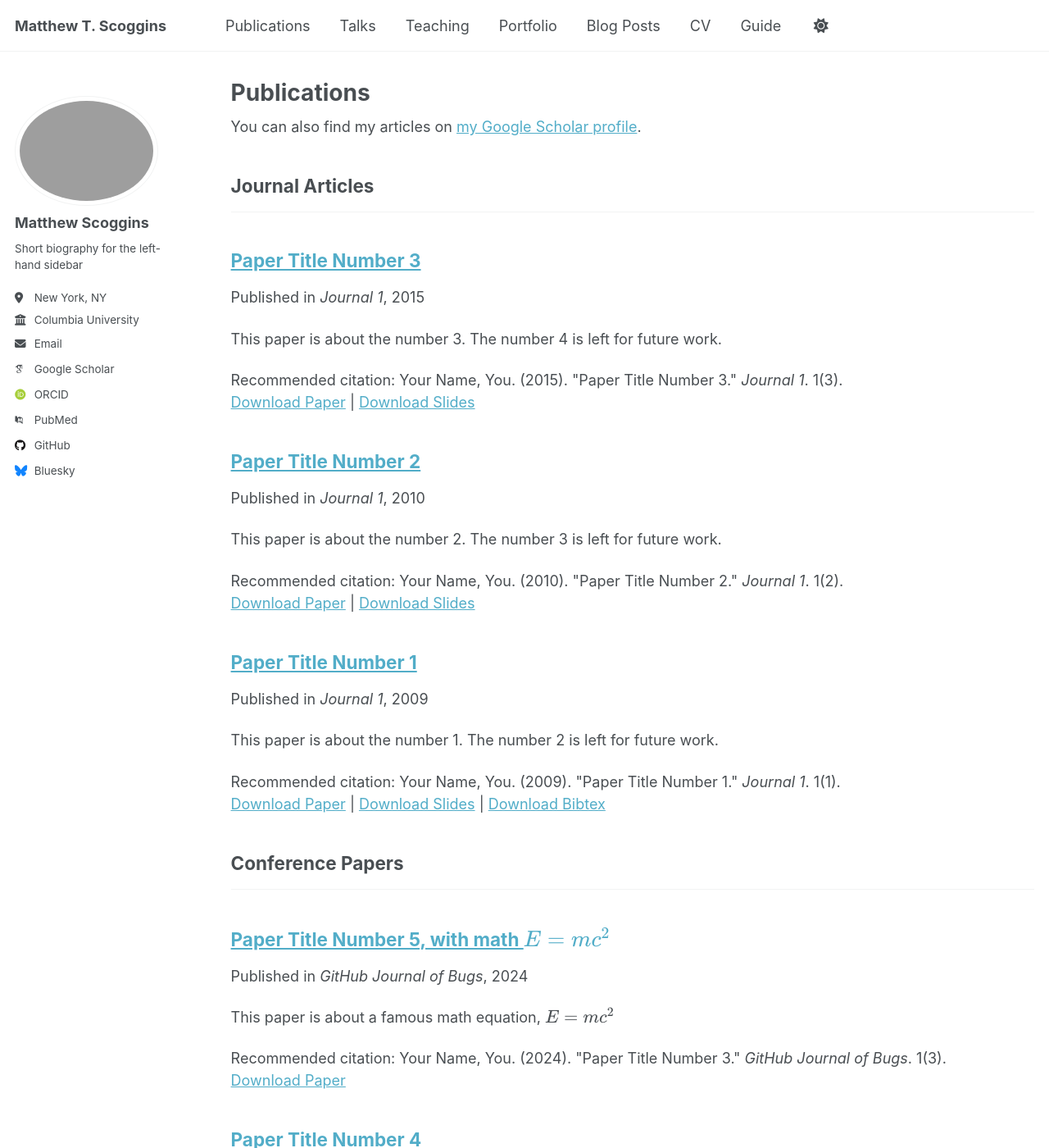
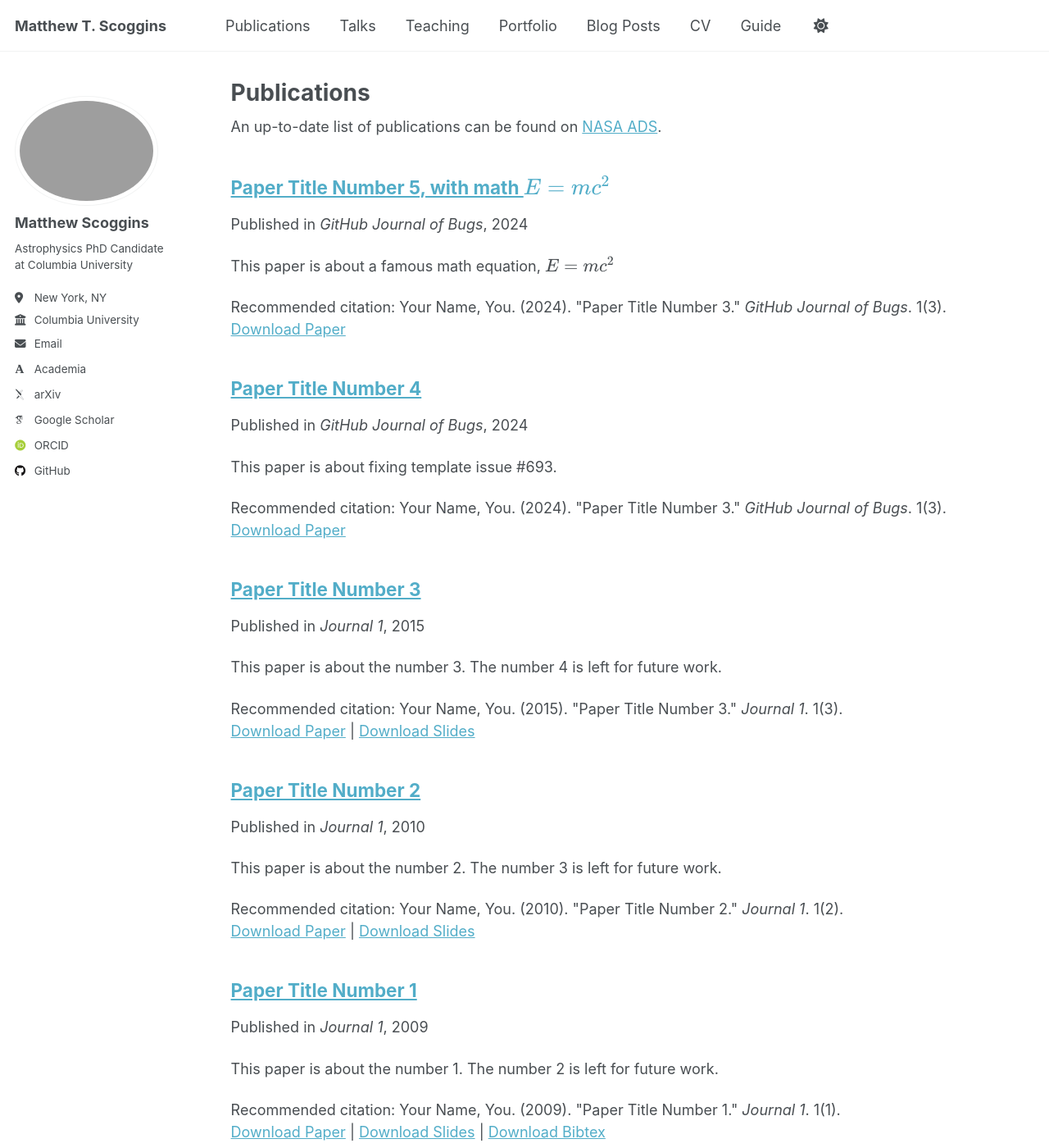
Before and after one commit to mscoggs/mscoggs.github.io, a Jekyll site: the page built from _pages/publications.html, in a window 1280 px wide and 1400 px high. Shown: the whole window at 82% size. Built offline with Jekyll 4.4.1, drawn with Linux system fonts in a browser that asks for light colours; some web fonts are replaced; a script that is not in the unit is left out; some of the changed text lies outside the part shown.

Commit message:
More changes

```diff
--- a/_config.yml
+++ b/_config.yml
@@ -26,21 +26,22 @@ author:
   avatar           : "scoggins.png"
   name             : "Matthew Scoggins"
   pronouns         : # example: "she/her"
-  bio              : "Short biography for the left-hand sidebar"
+  bio              : "Astrophysics PhD Candidate at Columbia University"
   location         : "New York, NY"
   employer         : "Columbia University"
   uri              : # URL
   email            : "mts2188@columbia.edu"
 
   # Academic websites
-  academia         : # URL
-  arxiv            : # URL - Update with the correct link to your profile
-  googlescholar    : "https://scholar.google.com/citations?user=PS_CX0AAAAAJ"
+  academia         : "https://mscoggs.github.io"
+  nasaads          : "https://ui.adsabs.harvard.edu/search/p_=0&q=-docs(4b3a4d11f76d01aa1327cd7843deb708)%20author%3A%22Scoggins%2C%20Matthew%20T.%22&sort=date%20desc%2C%20bibcode%20desc"
+  arxiv            : "https://arxiv.org/search/?searchtype=author&query=Scoggins%2C+M+T"
+  googlescholar    : "https://scholar.google.com/citations?user=sFb7jXoAAAAJ&hl=en"
   inspire-hep      : # URL
   impactstory      : # URL
   orcid            : "https://orcid.org/0000-0002-0748-9115"
   semantic         : # URL
-  pubmed           : "https://www.ncbi.nlm.nih.gov/pubmed/?term=john+snow"
+  pubmed           : #"https://www.ncbi.nlm.nih.gov/pubmed/?term=john+snow"
   researchgate     : # URL
   scopus           : # URL
 
@@ -54,7 +55,7 @@ author:
 
   # Social media
   artstation       : # Username
-  bluesky          : "bsky.app" # Replace this with you Bluesky username
+  bluesky          : #"bsky.app" # Replace this with you Bluesky username
   facebook         : # Username
   flickr           : # Username
   foursquare       : # Username
@@ -81,12 +82,12 @@ author:
 
 # Publication Category - The following the list of publication categories and their headings
 publication_category:
-  books:
-    title: 'Books'
-  manuscripts:
-    title: 'Journal Articles'
-  conferences:
-    title: 'Conference Papers'
+  # books:
+  #   title: 'Books'
+  # manuscripts:
+  #   title: 'Journal Articles'
+  # conferences:
+  #   title: 'Conference Papers'
 
 # Site Settings
 teaser                   :  # filename of teaser fallback teaser image placed in /images/ for social media previews
--- a/_pages/publications.html
+++ b/_pages/publications.html
@@ -5,8 +5,8 @@ permalink: /publications/
 author_profile: true
 ---
 
-{% if site.author.googlescholar %}
-  <div class="wordwrap">You can also find my articles on <a href="{{site.author.googlescholar}}">my Google Scholar profile</a>.</div>
+{% if site.author.nasaads %}
+  <div class="wordwrap">An up-to-date list of publications can be found on <a href="{{site.author.nasaads}}">NASA ADS</a>.</div>
 {% endif %}
 
 {% include base_path %}
```
Also changed, not shown: scripts/cv_markdown_to_json.py (+6 -1 lines).
